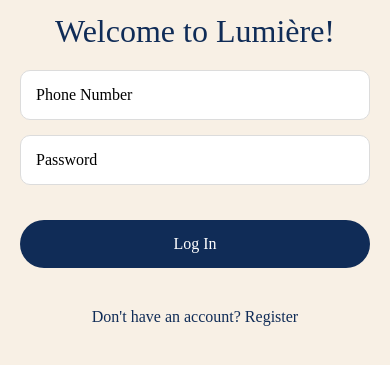
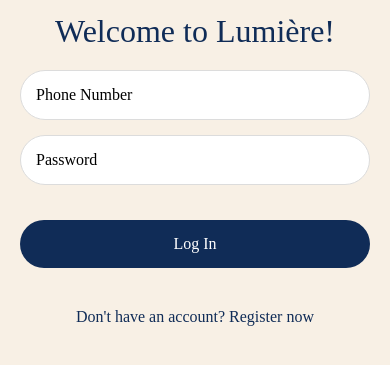
Before and after one commit to cathyloke/Lumiere, a React Native app: screen /LogInScreen in a window 390 px wide. Shown: the part 373-738 px from the top of the page. Built offline with nearby package versions, Linux system fonts and the light colour scheme; what react-native-sqlite-storage would draw is missing.

Commit message:
Minor styling changes

```diff
--- a/screens/Account/LogInScreen.tsx
+++ b/screens/Account/LogInScreen.tsx
@@ -65,7 +65,7 @@
         <Text style={styles.buttonText}>Log In</Text>
       </TouchableOpacity>
       <TouchableOpacity style={styles.link} onPress={() => {navigation.navigate('SignUpScreen')}}>
-        <Text style={styles.linkText}>Don't have an account? Register</Text>
+        <Text style={styles.linkText}>Don't have an account? Register now</Text>
       </TouchableOpacity>
     </ScrollView>
   );
@@ -101,7 +101,7 @@
     height: 50,
     borderColor: '#dcdcdc',
     borderWidth: 1,
-    borderRadius: 10,
+    borderRadius: 50,
     paddingHorizontal: 15,
     marginBottom: 15,
     backgroundColor: '#ffffff',
```
